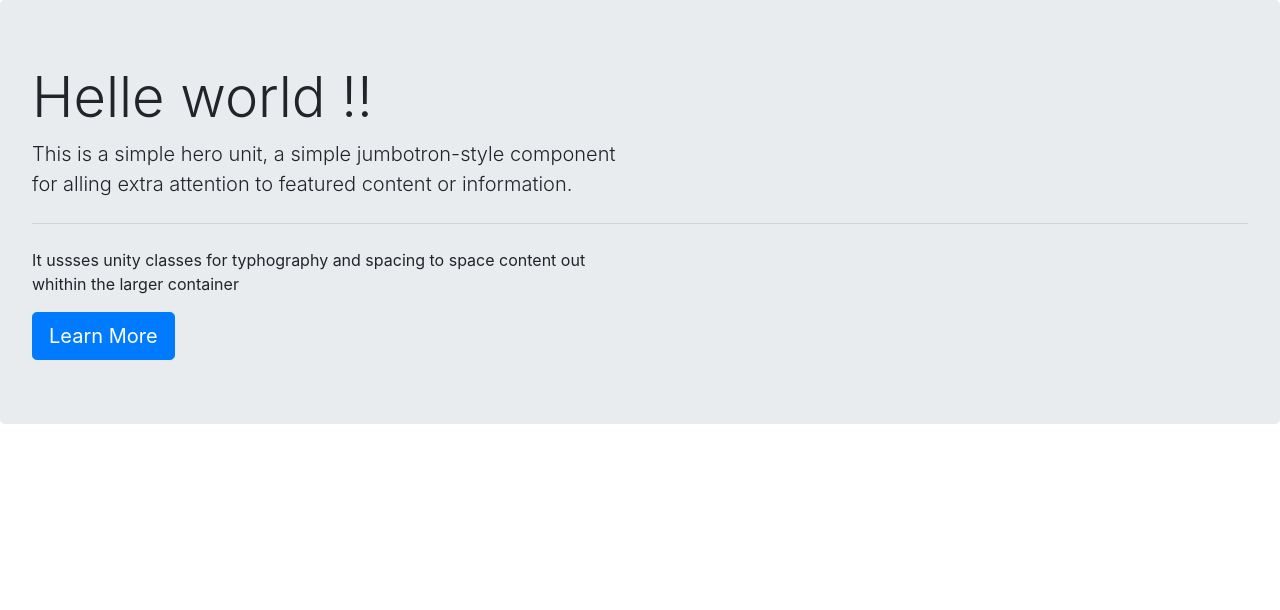
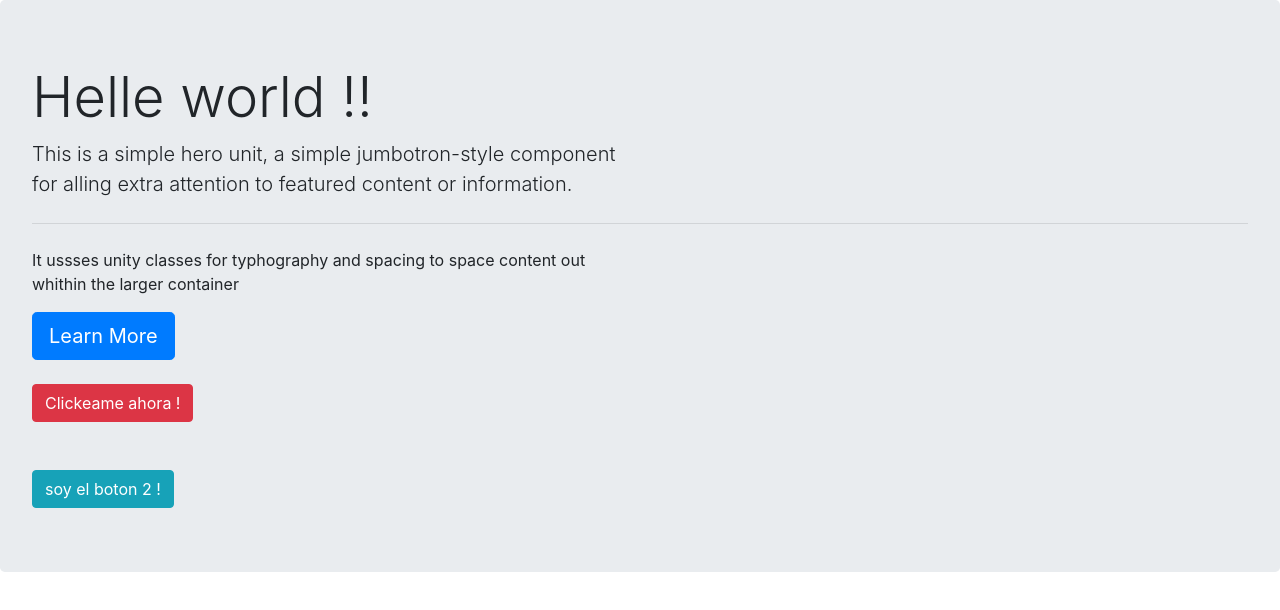
Before and after one commit to Gustavovaler/clase22, a React (Create React App) app: page / in a window 1280 px wide. Shown: the top 610 px of the page. Built offline with nearby package versions, Linux system fonts and the light colour scheme.

Commit message:
componente Boton de clase y funcion

```diff
--- a/src/App.js
+++ b/src/App.js
@@ -1,8 +1,9 @@
-
+import Boton from './components/Boton'
+import Boton2 from './components/Boton2'
 
 function App() {
+
   return (
-
       <div class="jumbotron">
         <h1 class="display-4">Helle world !!</h1>
         <p class="lead">
@@ -15,6 +16,17 @@ function App() {
             whithin the larger container
         </p>
         <a href="" class="btn btn-primary btn-lg"  role="button">Learn More</a>
+        <br/>
+        <br/>
+
+        <Boton texto="Clickeame ahora !" />
+
+        <br/>
+        <br/>
+        <Boton2 texto="soy el boton 2 !" />
+
+
+
     </div>
   );
 }
--- /dev/null
+++ b/src/components/Boton.js
@@ -0,0 +1,17 @@
+
+
+function Boton(props){
+
+    let texto = props.texto
+
+
+    return (
+        <div>
+
+            <span className="btn btn-danger">{ texto }</span>
+
+        </div>
+    )
+
+}
+export default Boton;
--- /dev/null
+++ b/src/components/Boton2.js
@@ -0,0 +1,21 @@
+import React from 'react';
+
+
+class Boton2 extends React.Component{
+
+    constructor(props){
+        super(props)
+    }
+
+    render(){
+        return (
+            <div>
+
+                <span className="btn btn-info"> { this.props.texto } </span>
+
+            </div>
+        )
+    }
+
+}
+export default Boton2
```
